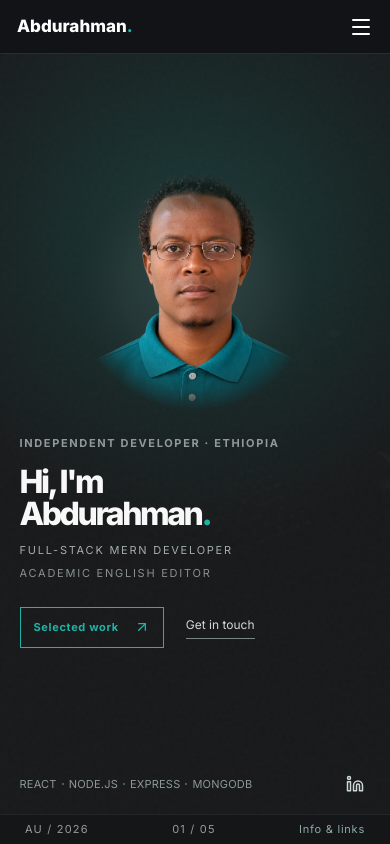
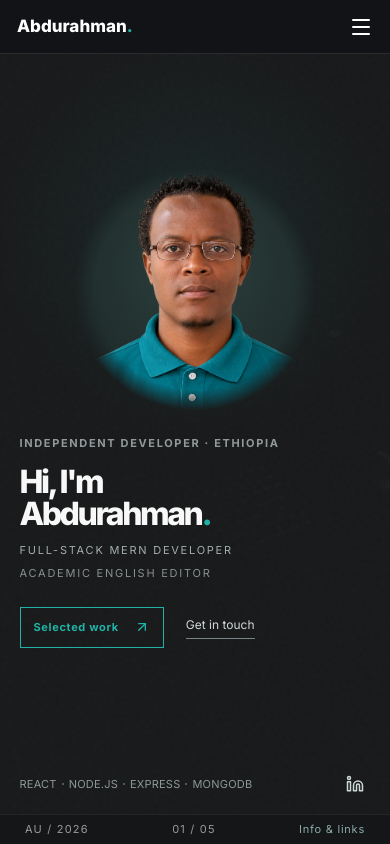
Before and after one commit to abdu-ousman/my-portfolio, a React (Vite) app: page / in a window 390 px wide. Built offline with nearby package versions, Linux system fonts and the light colour scheme.

Commit message:
Profile pic bg ring added

```diff
--- a/src/viewport.css
+++ b/src/viewport.css
@@ -845,23 +845,43 @@ html, body, #root, button, a, input, select, textarea,
 .viewport-mobile-drawer a.viewport-drawer-action.cv { color: #b8cbca; }
 @media (prefers-reduced-motion: reduce) { .viewport-rail-cv { transition: none; } }
 
-/* v29: "Melt" — the portrait feathers into the page and one soft teal glow sits behind both image and text,
-   so the picture shares the same light as the copy. No lines, no hard edges. */
+/* v30: Quiet Melt — preserve the v29 composition, with a smaller, softer
+   portrait-centred teal illumination and a more natural edge fade. No orbit lines. */
 .minimal-hero-glow {
-  position: absolute; inset: 0; z-index: 1; pointer-events: none;
-  background: radial-gradient(ellipse 62% 78% at 70% 46%, rgba(32,178,166,.20) 0%, rgba(32,178,166,.075) 42%, transparent 74%);
+  position: absolute;
+  inset: 0;
+  z-index: 1;
+  pointer-events: none;
+  background: radial-gradient(
+    ellipse 48% 58% at 75% 47%,
+    rgba(32, 178, 166, .12) 0%,
+    rgba(32, 178, 166, .045) 42%,
+    transparent 75%
+  );
 }
 .minimal-hero-signature { display: none; }
 .minimal-hero-portrait {
   width: min(72%, 360px);
-  border: 0; box-shadow: none;
-  background: radial-gradient(circle at 50% 42%, #2f4a47 0%, #213030 58%, transparent 74%);
-  -webkit-mask-image: radial-gradient(circle closest-side, #000 60%, rgba(0,0,0,.55) 82%, transparent 100%);
-          mask-image: radial-gradient(circle closest-side, #000 60%, rgba(0,0,0,.55) 82%, transparent 100%);
+  border: 0;
+  box-shadow: none;
+  background: radial-gradient(circle at 50% 42%, #2b403d 0%, #202c2c 66%, transparent 100%);
+  -webkit-mask-image: radial-gradient(circle closest-side, #000 83%, transparent 100%);
+          mask-image: radial-gradient(circle closest-side, #000 83%, transparent 100%);
 }
-@media (max-width: 1050px) { .minimal-hero-portrait { width: min(76%, 300px); } }
+@media (max-width: 1050px) {
+  .minimal-hero-portrait { width: min(76%, 300px); }
+}
 @media (max-width: 850px) {
-  .minimal-hero-glow { background: radial-gradient(ellipse 105% 52% at 50% 24%, rgba(32,178,166,.22) 0%, rgba(32,178,166,.08) 45%, transparent 76%); }
+  .minimal-hero-glow {
+    background: radial-gradient(
+      ellipse 70% 35% at 50% 24%,
+      rgba(32, 178, 166, .10) 0%,
+      rgba(32, 178, 166, .035) 45%,
+      transparent 75%
+    );
+  }
   .minimal-hero-portrait { height: min(29dvh, 250px); width: auto; }
 }
-@media (max-width: 420px) and (max-height: 720px) { .minimal-hero-portrait { height: 23dvh; } }
+@media (max-width: 420px) and (max-height: 720px) {
+  .minimal-hero-portrait { height: 23dvh; }
+}
```
